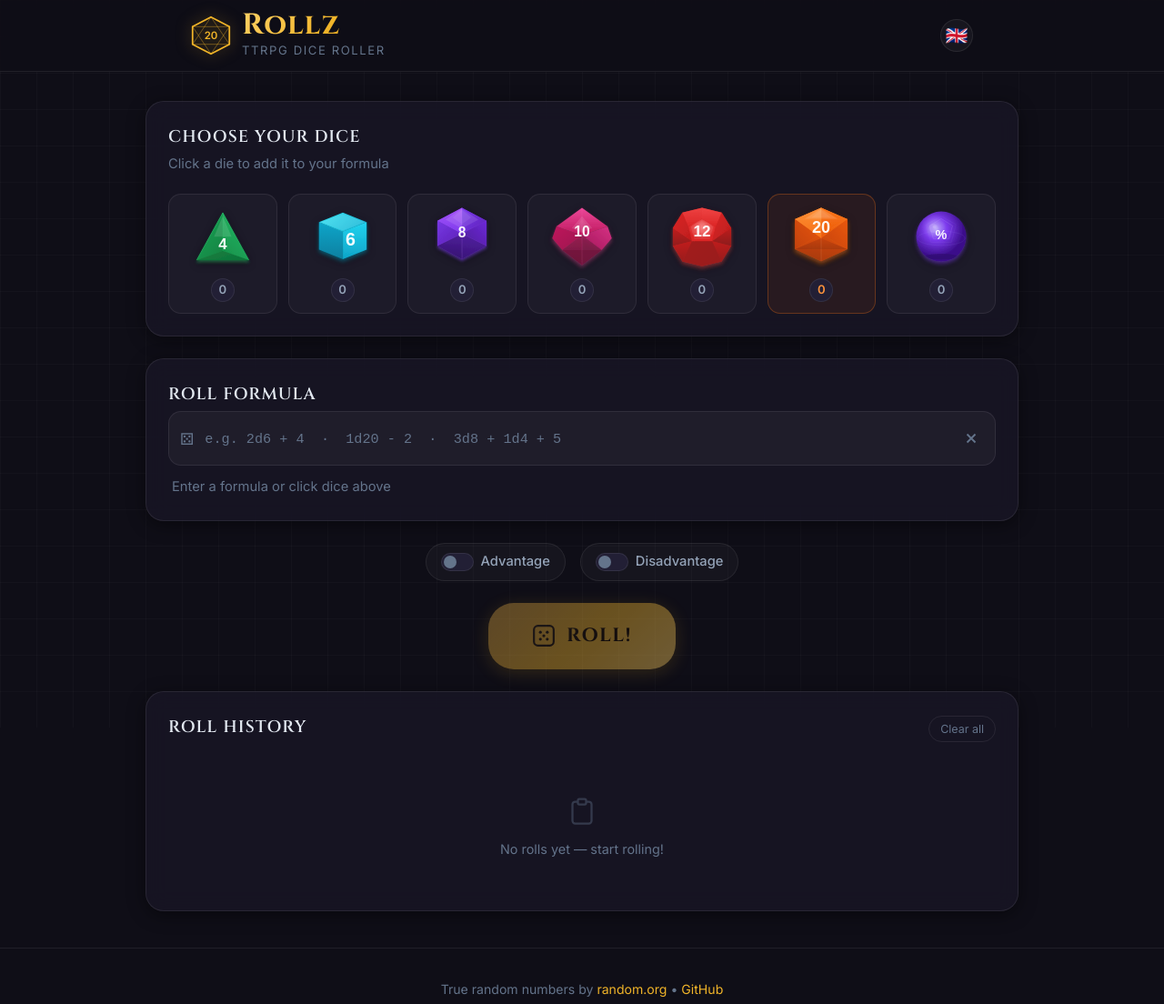
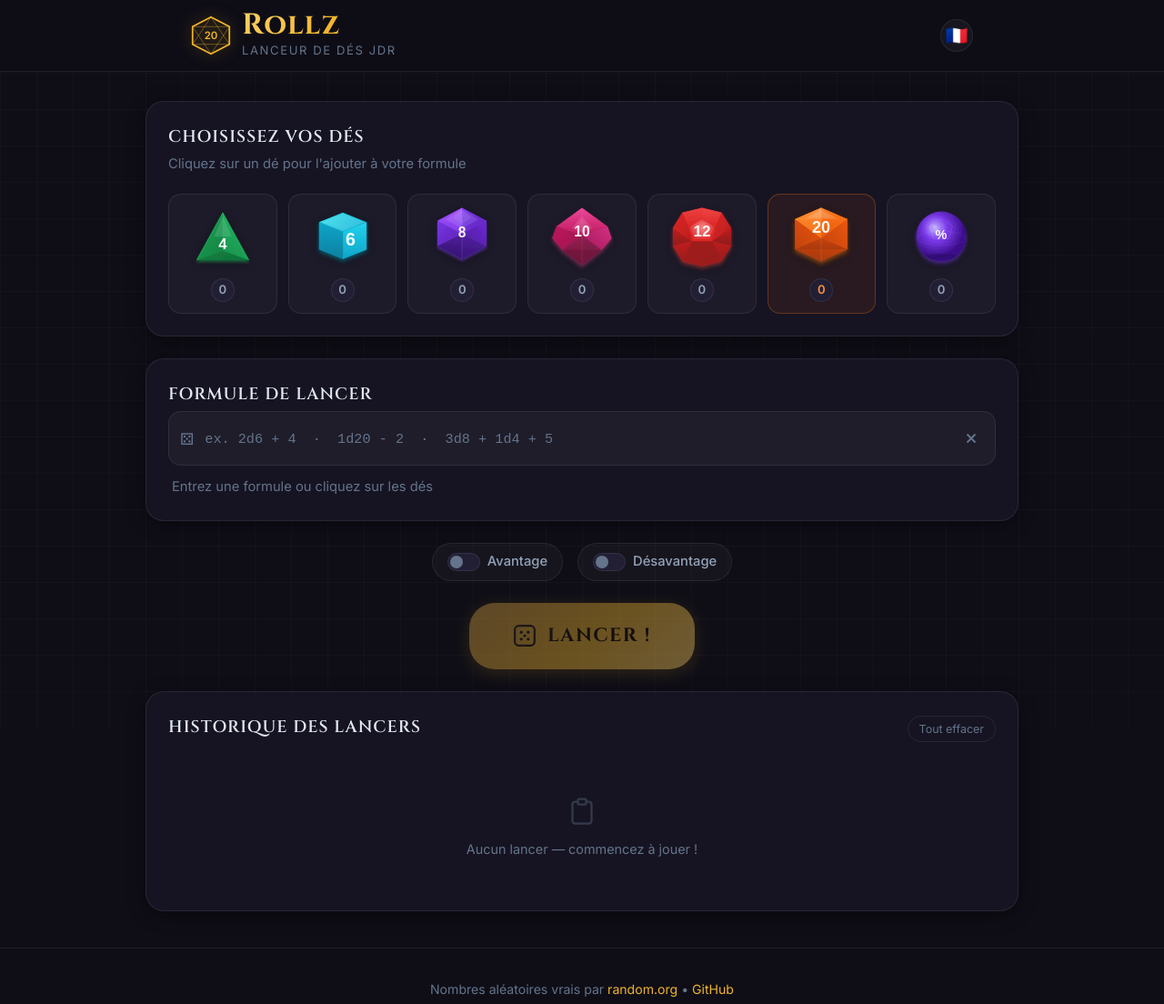
Before and after one commit to Virlez/rollz, a plain HTML site: page index.html in a window 1280 px wide. Shown: the whole page at 91% size. Drawn offline with Linux system fonts and the light colour scheme.

Commit message:
Implement French localization for UI elements and set default language to French

```diff
--- a/index.html
+++ b/index.html
@@ -1,5 +1,5 @@
 <!DOCTYPE html>
-<html lang="en">
+<html lang="fr">
 <head>
   <meta charset="UTF-8" />
   <meta name="viewport" content="width=device-width, initial-scale=1.0" />
@@ -39,13 +39,13 @@
           </div>
           <div class="logo-text">
             <h1>Rollz</h1>
-            <p class="logo-tagline" data-i18n="tagline">TTRPG Dice Roller</p>
+            <p class="logo-tagline" data-i18n="tagline">Lanceur de Dés JDR</p>
           </div>
         </div>
 
         <div class="header-actions">
           <button class="lang-toggle" id="lang-toggle" aria-label="Switch language" title="Switch language">
-            <span class="lang-flag" id="lang-flag">🇬🇧</span>
+            <span class="lang-flag" id="lang-flag">🇫🇷</span>
           </button>
         </div>
       </div>
@@ -57,8 +57,8 @@
 
         <!-- Dice selector -->
         <section class="card" aria-labelledby="dice-heading">
-          <h2 id="dice-heading" class="card-title" data-i18n="diceTitle">Choose Your Dice</h2>
-          <p class="card-hint" data-i18n="diceHint">Click a die to add it to your formula</p>
+          <h2 id="dice-heading" class="card-title" data-i18n="diceTitle">Choisissez Vos Dés</h2>
+          <p class="card-hint" data-i18n="diceHint">Cliquez sur un dé pour l'ajouter à votre formule</p>
           <div class="dice-grid" role="group" aria-label="Dice type selector">
 
             <!-- ─── D4 · Green Triangle ─── -->
@@ -399,7 +399,7 @@
 
         <!-- Formula input -->
         <section class="card" aria-labelledby="formula-heading">
-          <h2 id="formula-heading" class="card-title" data-i18n="formulaTitle">Roll Formula</h2>
+          <h2 id="formula-heading" class="card-title" data-i18n="formulaTitle">Formule de Lancer</h2>
           <div class="formula-row">
             <div class="formula-input-wrap">
               <span class="formula-icon" aria-hidden="true">⚄</span>
@@ -407,7 +407,7 @@
                 type="text"
                 id="formula-input"
                 class="formula-input"
-                placeholder="e.g. 2d6 + 4  ·  1d20 - 2  ·  3d8 + 1d4 + 5"
+                placeholder="ex. 2d6 + 4  ·  1d20 - 2  ·  3d8 + 1d4 + 5"
                 data-i18n-placeholder="formulaPlaceholder"
                 aria-label="Dice roll formula"
                 autocomplete="off"
@@ -420,7 +420,7 @@
               </button>
             </div>
             <p class="formula-preview" id="formula-preview" role="status" aria-live="polite" data-i18n="formulaPreviewEmpty">
-              Enter a formula or click dice above
+              Entrez une formule ou cliquez sur les dés
             </p>
           </div>
         </section>
@@ -430,12 +430,12 @@
           <label class="advantage-toggle" id="advantage-label">
             <input type="checkbox" id="advantage-check" class="advantage-check" />
             <span class="advantage-switch"></span>
-            <span class="advantage-text" data-i18n="advantageLabel">Advantage</span>
+            <span class="advantage-text" data-i18n="advantageLabel">Avantage</span>
           </label>
           <label class="advantage-toggle" id="disadvantage-label">
             <input type="checkbox" id="disadvantage-check" class="advantage-check" />
             <span class="advantage-switch disadvantage-switch"></span>
-            <span class="advantage-text" data-i18n="disadvantageLabel">Disadvantage</span>
+            <span class="advantage-text" data-i18n="disadvantageLabel">Désavantage</span>
           </label>
         </div>
 
@@ -450,7 +450,7 @@
               <circle cx="15.5" cy="15.5" r="1.5" fill="currentColor" stroke="none"/>
               <circle cx="12"   cy="12"   r="1.5" fill="currentColor" stroke="none"/>
             </svg>
-            <span data-i18n="rollBtn">Roll!</span>
+            <span data-i18n="rollBtn">Lancer !</span>
           </button>
         </div>
 
@@ -478,9 +478,9 @@
         <!-- Roll history -->
         <section class="card history-card" aria-labelledby="history-heading">
           <div class="history-header">
-            <h2 id="history-heading" class="card-title" data-i18n="historyTitle">Roll History</h2>
+            <h2 id="history-heading" class="card-title" data-i18n="historyTitle">Historique des Lancers</h2>
             <button class="btn-ghost" id="clear-history-btn" aria-label="Clear roll history" data-i18n="clearAll">
-              Clear all
+              Tout effacer
             </button>
           </div>
           <div class="history-list" id="history-list" role="list">
@@ -489,7 +489,7 @@
                 <path d="M9 5H7a2 2 0 00-2 2v12a2 2 0 002 2h10a2 2 0 002-2V7a2 2 0 00-2-2h-2"/>
                 <rect x="9" y="3" width="6" height="4" rx="1"/>
               </svg>
-              <p data-i18n="historyEmpty">No rolls yet — start rolling!</p>
+              <p data-i18n="historyEmpty">Aucun lancer — commencez à jouer !</p>
             </div>
           </div>
         </section>
@@ -500,7 +500,7 @@
     <!-- ── Footer ─────────────────────────────────────────────────── -->
     <footer class="footer">
       <p data-i18n-html="footerMain">
-        True random numbers by
+        Nombres aléatoires vrais par
         <a href="https://www.random.org" target="_blank" rel="noopener noreferrer">random.org</a>
         &bull;
         <a href="https://github.com/Virlez/rollz" target="_blank" rel="noopener noreferrer">GitHub</a>
@@ -516,7 +516,7 @@
         <circle cx="25" cy="25" r="20" fill="none" stroke="currentColor" stroke-width="5"
           stroke-dasharray="94 31" stroke-linecap="round"/>
       </svg>
-      <p data-i18n="rolling">Rolling…</p>
+      <p data-i18n="rolling">Lancer en cours…</p>
     </div>
   </div>
 
--- a/js/app.js
+++ b/js/app.js
@@ -71,7 +71,7 @@ const i18n = {
 };
 
 /** @type {'en'|'fr'} */
-let currentLang = 'en';
+let currentLang = 'fr';
 
 /* ── State ──────────────────────────────────────────────────────── */
 const state = {
```
